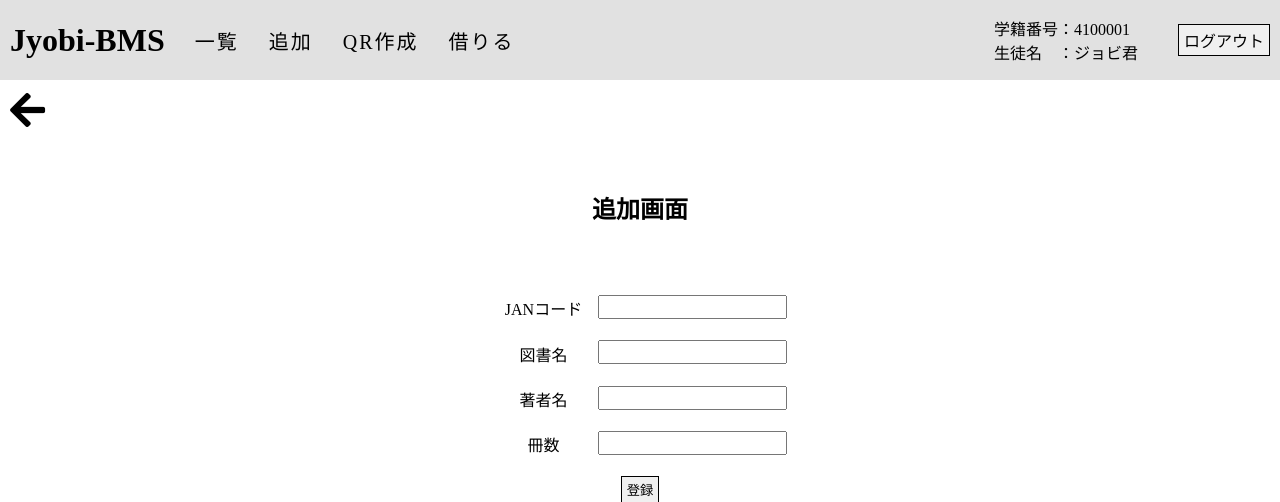
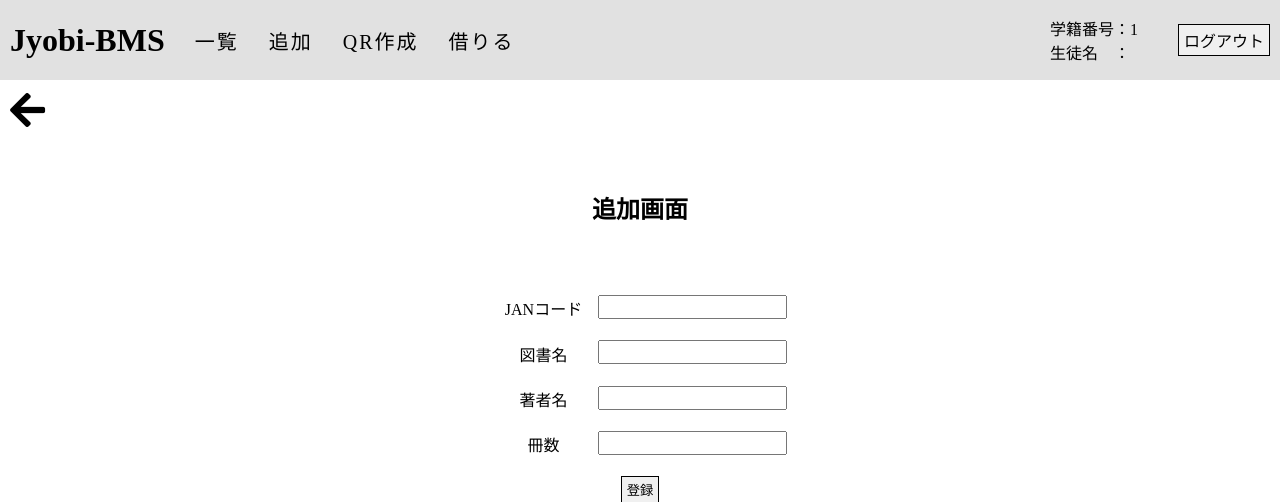
Before and after one commit to tora87/Hackathon_Jyobi_BMS, a Flask app: page /add_books/ in a window 1280 px wide. Shown: the top 502 px of the page. Run offline with Flask 2, Linux system fonts and the light colour scheme; the visitor is signed in with stand-in values (Sample User, id 1).

Commit message:
[Add] ヘッターの生徒情報を表示する機能を作成しました。

```diff
--- a/templates/home.html
+++ b/templates/home.html
@@ -12,8 +12,8 @@
       <h1 class="logo"><a href="#">Jyobi-BMS</a></h1>
       <div class="header-right-box">
         <div class="user_info">
-          <div class="user_number">学籍番号：4100001</div>
-          <div class="user_name">生徒名：ジョビ君</div>
+          <div class="user_number">学籍番号：{{ session['user_id'] }}</div>
+          <div class="user_name">生徒名：{{ session['user_name'] }}</div>
         </div>
         <a href="#" class="btn">ログアウト</a>
       </div>
--- a/templates/template.html
+++ b/templates/template.html
@@ -25,8 +25,8 @@
       </div>
       <div class="header-wrapper-right">
         <div class="user-info">
-          <div class="user-number">学籍番号：4100001</div>
-          <div class="user-name">生徒名&emsp;：ジョビ君</div>
+          <div class="user-number">学籍番号：{{ session['user_id'] }}</div>
+          <div class="user-name">生徒名&emsp;：{{ session['user_name'] }}</div>
         </div>
         <a href="home.html" class="btn">ログアウト</a>
       </div>
```
